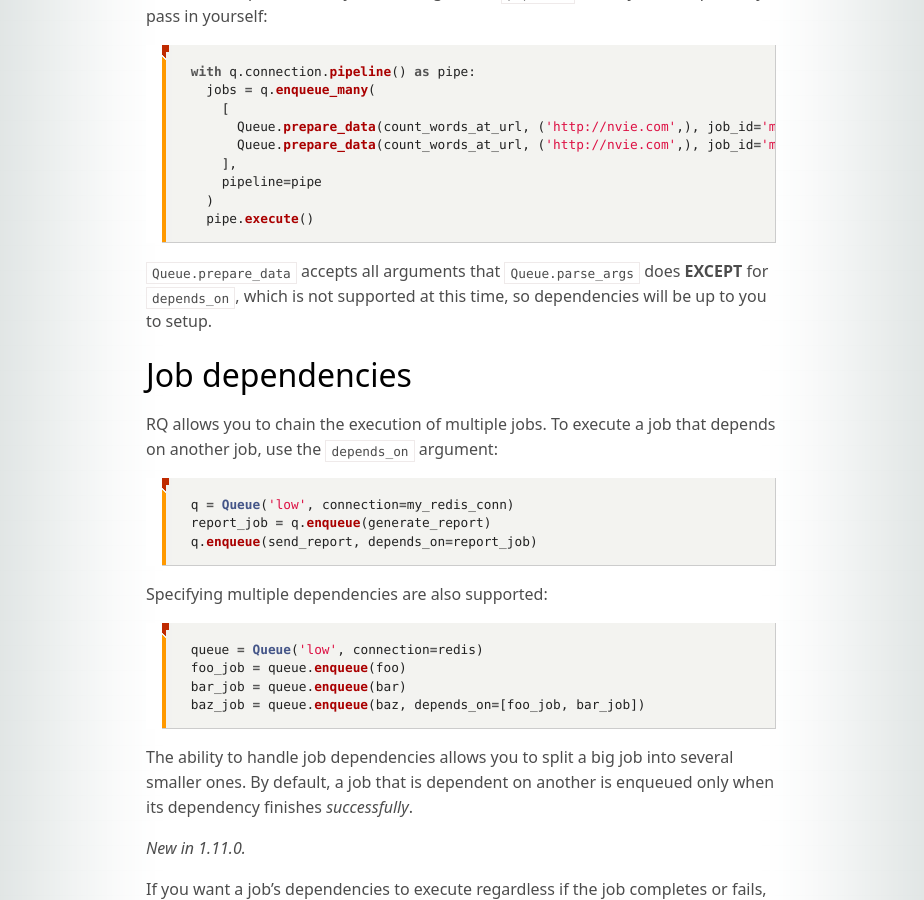
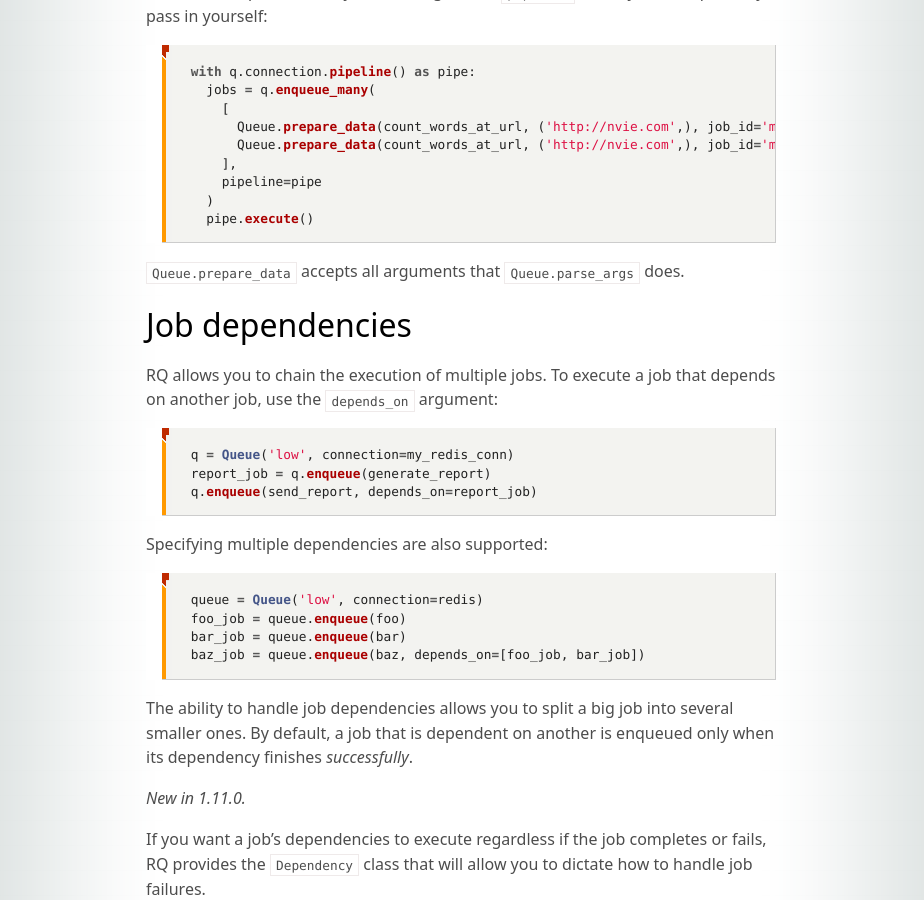
Before and after one commit to rq/rq, a Jekyll site: the page built from docs/docs/index.md, in a window 1280 px wide and 900 px high, scrolled down 2779 px. Shown: the whole window, without its empty margins (179-1103 px from the left). Built offline with Jekyll 4.4.1, drawn with Linux system fonts in a browser that asks for light colours; some web fonts are replaced; comment, search, counter and statistics services are not loaded.

Commit message:
Update dependent jobs documentation
Starting in version 1.15.0, enqueue_many supports dependent jobs.

````diff
--- a/docs/docs/index.md
+++ b/docs/docs/index.md
@@ -131,8 +131,7 @@ with q.connection.pipeline() as pipe:
   pipe.execute()
 ```
 
-`Queue.prepare_data` accepts all arguments that `Queue.parse_args` does **EXCEPT** for `depends_on`,
-which is not supported at this time, so dependencies will be up to you to setup.
+`Queue.prepare_data` accepts all arguments that `Queue.parse_args` does.
 
 ## Job dependencies
 
````
